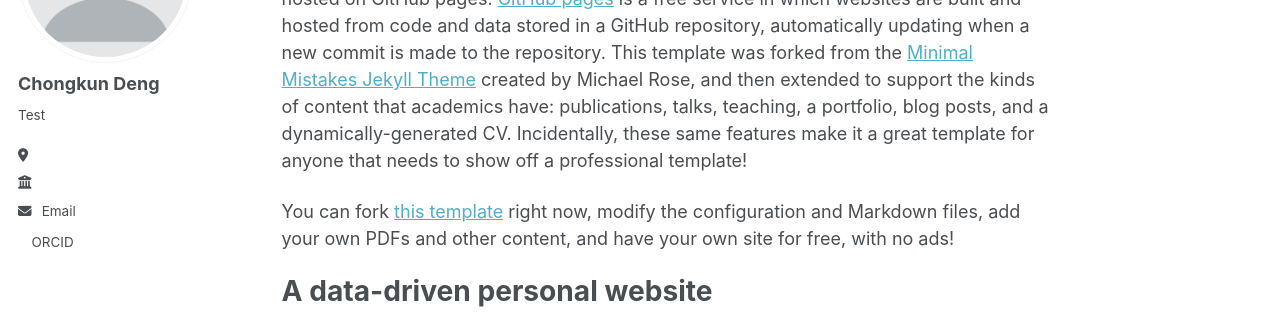
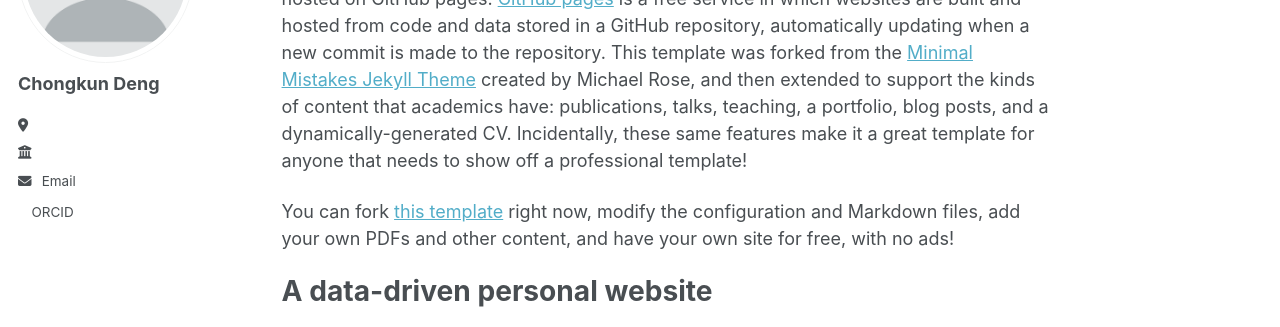
Before and after one commit to chongkun-deng/chongkun-deng.github.io, a Jekyll site: the page built from _pages/about.md, in a window 1280 px wide. Shown: the part 213-540 px from the top of the page. Built offline with Jekyll 4.4.1, drawn with Linux system fonts in a browser that asks for light colours; a style sheet for code colours, icons or effects is not loaded.

Commit message:
Update _config.yml

```diff
--- a/_config.yml
+++ b/_config.yml
@@ -26,7 +26,7 @@ author:
   avatar           : "profile.png"
   name             : "Chongkun Deng"
   pronouns         : # example
-  bio              : "Test"
+  bio              : ""
   location         : ""
   employer         : ""
   uri              : # URL
```
